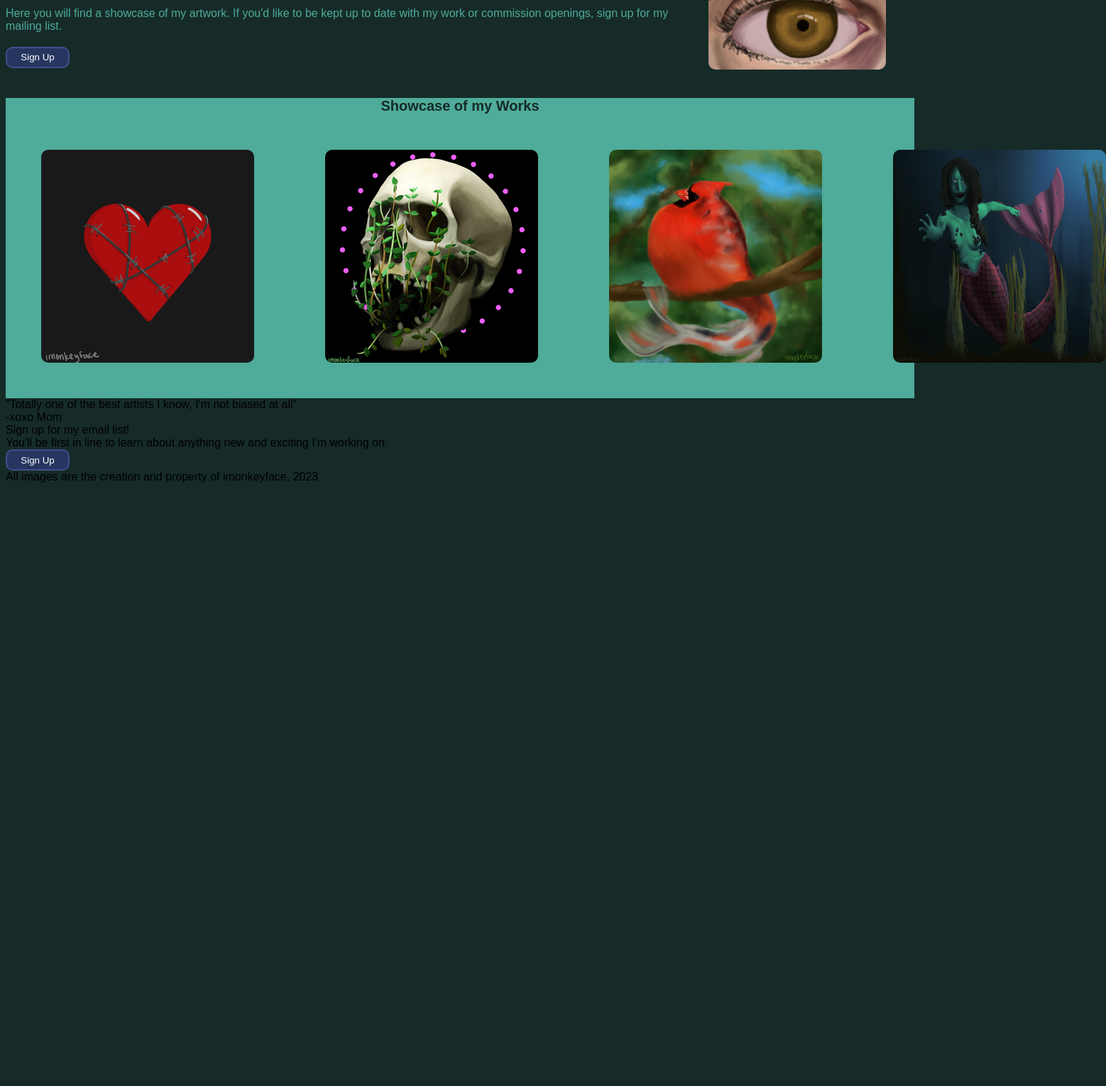
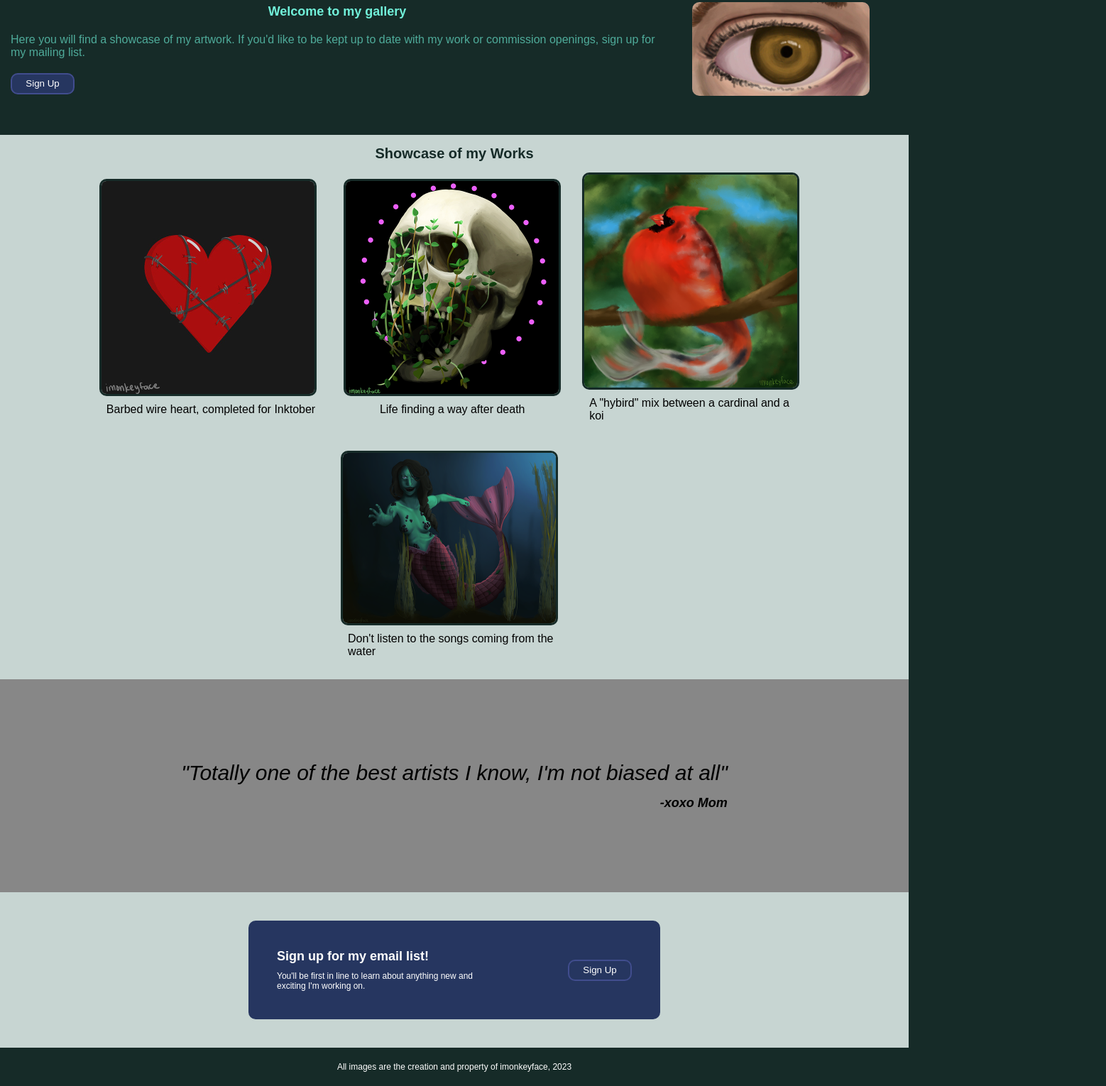
Before and after one commit to imonkeyface/odin-landing-page, a plain HTML site: page index.html in a window 1280 px wide. Shown: the part 182-1712 px from the top of the page at 71% size, 1558 px wide, since content can reach past the window. Before the commit the page ends 871 px from the top, so only its background shows below. Drawn offline with Linux system fonts and the light colour scheme.

Commit message:
finishing up flexbox and fine tuning

```diff
--- a/index.html
+++ b/index.html
@@ -35,37 +35,56 @@
 </div>
 
 <div class="imageshow">
-    <div class="backtest">
     <div class="showcase">
         Showcase of my Works
     </div>
     <div class="imagelist">
+        <div class="info">
         <img class="showy" src="./Images/barbed.jpg">
+        <div class="text">Barbed wire heart, completed for Inktober</div>
+    </div>
+    <div class="info">
         <img class="showy" src="./Images/entanglement.png">
+        <div class="text">Life finding a way after death</div>
+    </div>
+    <div class="info">
         <img class="showy" src="./Images/hybird.png">
+        <div class="text">A "hybird" mix between a cardinal and a koi</div>
+    </div>
+    <div class="info">
         <img class="showy" src="./Images/siren.png">
+        <div class="text">Don't listen to the songs coming from the water</div>
+    </div>
 
     </div>
 </div>
     </div>
-
-    <div class="containter">
+    <div class="tester">
+        <div class="both">
     <div class="quote">
         "Totally one of the best artists I know, I'm not biased at all"
+        <div class="quoter">
+            -xoxo Mom
+                </div>
     </div>
-    <div class="quoter">
-        -xoxo Mom
-            </div>
+
         </div>
-    <div class="signup">
+        </div>
+    </div>
+    <div class="ender">
+    <div class="box">
+    <div class="signup1">
         Sign up for my email list!
-     <div class="info">
+     <div class="signup2">
         You'll be first in line to learn about anything new and exciting I'm working on.
      </div>
     </div>
+
     <div class="button">
         <button>Sign Up</button>
     </div>
+    </div>
+</div>
 
 
 <div class="footer">
@@ -73,5 +92,6 @@
 </div>
 
 
+
 </body>
 </html>
--- a/style.css
+++ b/style.css
@@ -1,14 +1,17 @@
 body{
+    font-family: sans-serif;
+    overflow-x: hidden;
+    margin:0;
     background-color: rgb(22, 43, 40);
-    font-family: sans-serif;
-    width: 100%;
 }
 
 .headcontain{
+    background-color: rgb(22, 43, 40);
     display: flex;
     justify-content: space-between;
     align-items: flex-start;
     margin-bottom: 50px;
+    padding: 15px;
 }
 
 ul{
@@ -33,9 +36,12 @@ a{
     gap: 12px;
 }
 .starter{
+    background-color: rgb(22, 43, 40);
     display: flex;
     justify-content: space-between;
     align-items: center;
+    padding: 15px;
+
 
 }
 
@@ -66,23 +72,21 @@ a{
 }
 
 .imageshow{
-
+    background-color: rgb(199, 213, 210);
     display: flex;
     flex-direction: column;
-    justify-content: center;
-}
-
-.backtest{
-    background-color: rgb(79, 171, 154);
-    flex-shrink:0;
-    flex-grow: 1;
-
+    flex-wrap: wrap;
+    padding-bottom: 20px;
 }
 
 .imagelist{
     display: flex;
     flex-direction: row;
-    justify-content:space-around;
+    justify-content: center;
+    flex-wrap: wrap;
+    gap: 30px;
+
+
 }
 
 .showcase{
@@ -90,6 +94,7 @@ a{
     font-weight: 700;
     color: rgb(22, 43, 40);
     display: flex;
+    margin:15px;
     justify-content: center;
 
 
@@ -98,9 +103,17 @@ a{
 .showy{
     display: flex;
     width: 300px;
-    margin: 50px;
     border-radius: 10px;
+    border-style:solid;
+    border-color:rgb(22, 43, 40) ;
+    justify-content: center;
+    gap: 10px;
 
+}
+
+.container{
+    background-color: aliceblue;
+    display: flex;
 }
 
 button{
@@ -112,3 +125,79 @@ button{
     border-color:rgb(65, 77, 142);
     color:rgb(255, 255, 255);
 }
+
+.info{
+    display: flex;
+    flex-direction: column;
+    justify-content: center;
+}
+
+.text{
+    display: flex;
+    justify-content: center;
+    max-width: 300px;
+    margin: 10px;
+}
+
+.tester{
+    display: flex;
+    flex-direction: column;
+    justify-content: center;
+    background-color: rgb(135, 135, 135);
+    height: 300px;
+}
+
+.both{
+       display: flex;
+       justify-content: center;
+       font-size: 30px;
+       font-style: italic;
+       font-weight: 100;
+    }
+
+    .quoter{
+        display: flex;
+        justify-content: flex-end;
+        padding-top: 15px;
+        font-size:18px;
+        font-weight: 800;
+    }
+
+    .ender{
+        background-color: rgb(199, 213, 210);
+        padding:40px;
+        display: flex;
+        justify-content: center;
+    }
+
+    .box{
+        background-color: rgb(38, 54, 96);
+        display: flex;
+        justify-content: space-between;
+        align-items: center;
+        padding:40px;
+        width: 500px;
+        border-radius: 10px;
+    }
+
+    .signup1{
+        font-size: 18px;
+        font-weight: 900;
+        color:white;
+
+    }
+    .signup2{
+        margin-top: 10px;
+        font-size: 12px;
+        width: 300px;
+        font-weight:200;
+    }
+
+    .footer{
+        display: flex;
+        font-size: 12px;
+        justify-content: center;
+        align-items: flex-end;
+        color:white;
+        padding: 20px;
+    }
```
